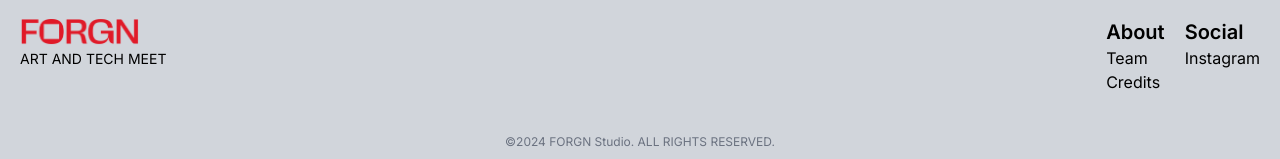
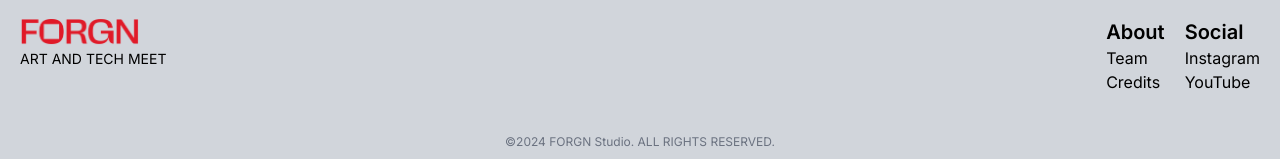
Before and after one commit to giorgio-villani/forgn, a Next.js app: page / in a window 1280 px wide. Shown: the part 2893-3052 px from the top of the page. Built offline with nearby package versions, Linux system fonts and the light colour scheme.

Commit message:
added youtube link

```diff
--- a/src/components/Footer.tsx
+++ b/src/components/Footer.tsx
@@ -46,6 +46,15 @@ const Footer: React.FC = () => {
                   Instagram
                 </a>
               </li>
+              <li>
+                {' '}
+                <a
+                  href="https://www.youtube.com/@forgn-studio"
+                  className="hover:underline"
+                >
+                  YouTube
+                </a>
+              </li>
             </ul>
           </div>
         </div>
```
